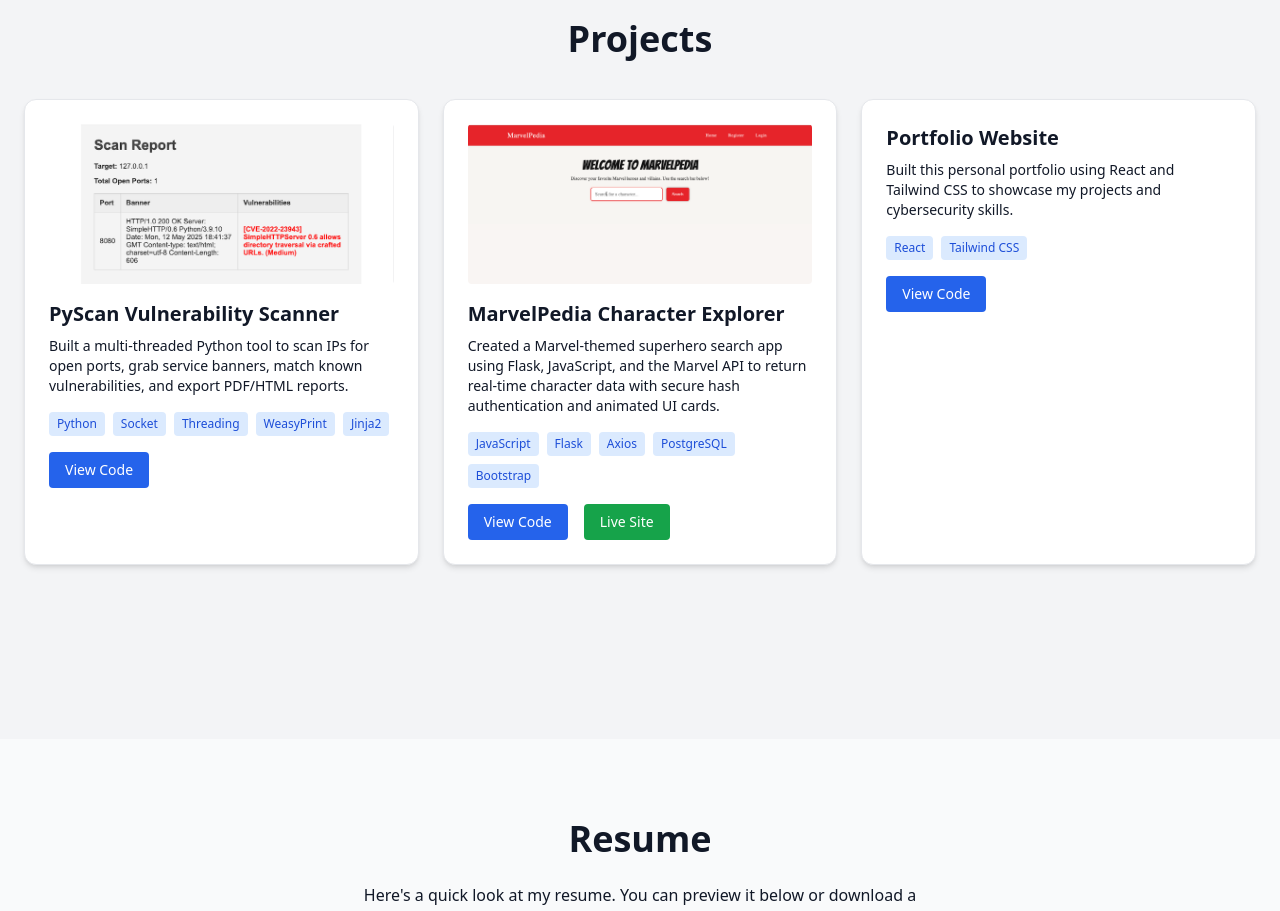
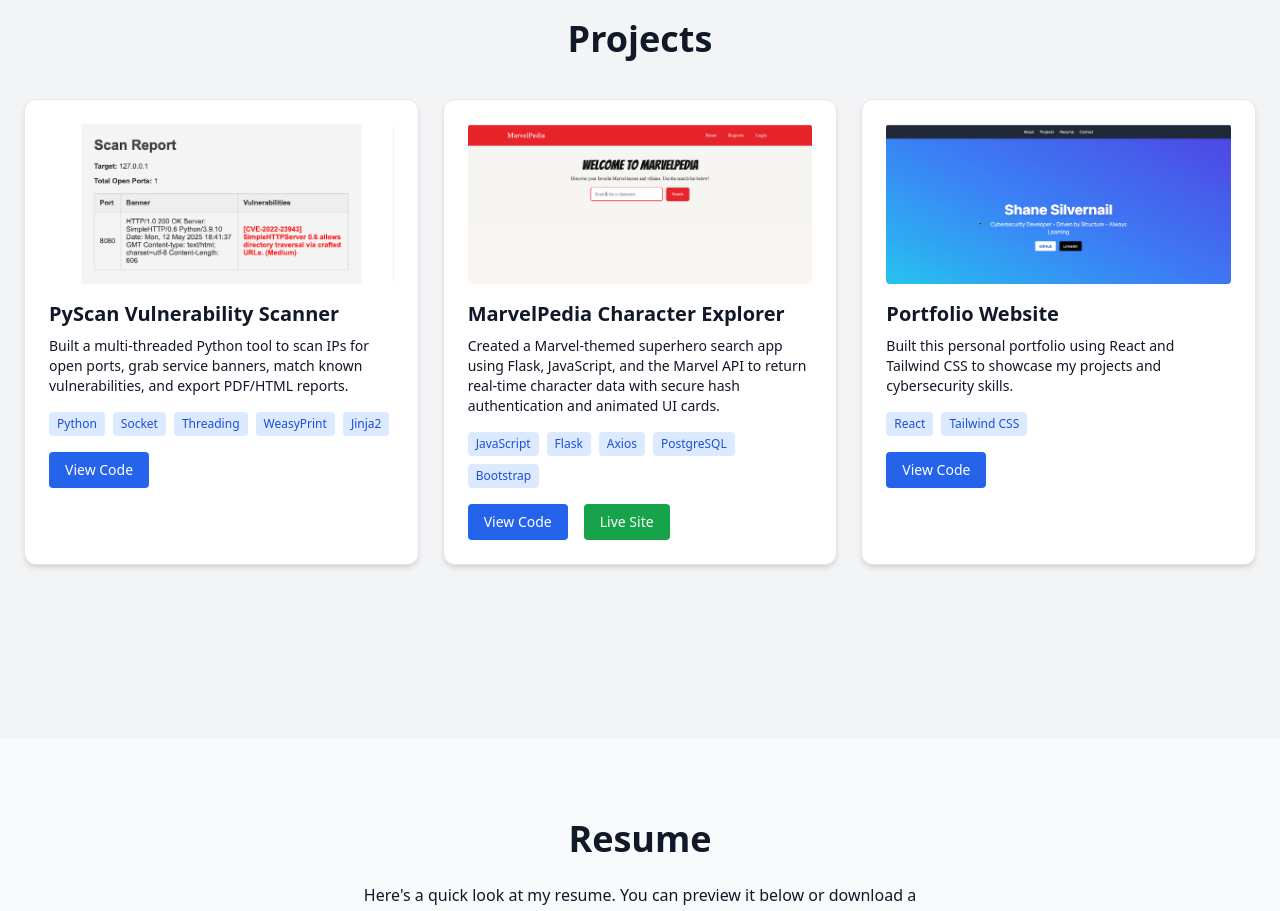
Before and after one commit to ssilvernail3/my-portfolio, a React (Vite) app: page / in a window 1280 px wide. Shown: the part 2080-2991 px from the top of the page. Built offline with nearby package versions, Linux system fonts and the light colour scheme.

Commit message:
updated portfolio preveiw

```diff
--- a/src/components/Projects.jsx
+++ b/src/components/Projects.jsx
@@ -22,7 +22,8 @@ function Projects() {
       description:
         'Built this personal portfolio using React and Tailwind CSS to showcase my projects and cybersecurity skills.',
       tech: ['React', 'Tailwind CSS'],
-      link: 'https://github.com/ssilvernail3/my-portfolio'
+      link: 'https://github.com/ssilvernail3/my-portfolio',
+      image: '/images/portfolio-preview.png'
     }
   ];
 
```
Also changed, not shown: public/images/portfolio-preview.png (added).
